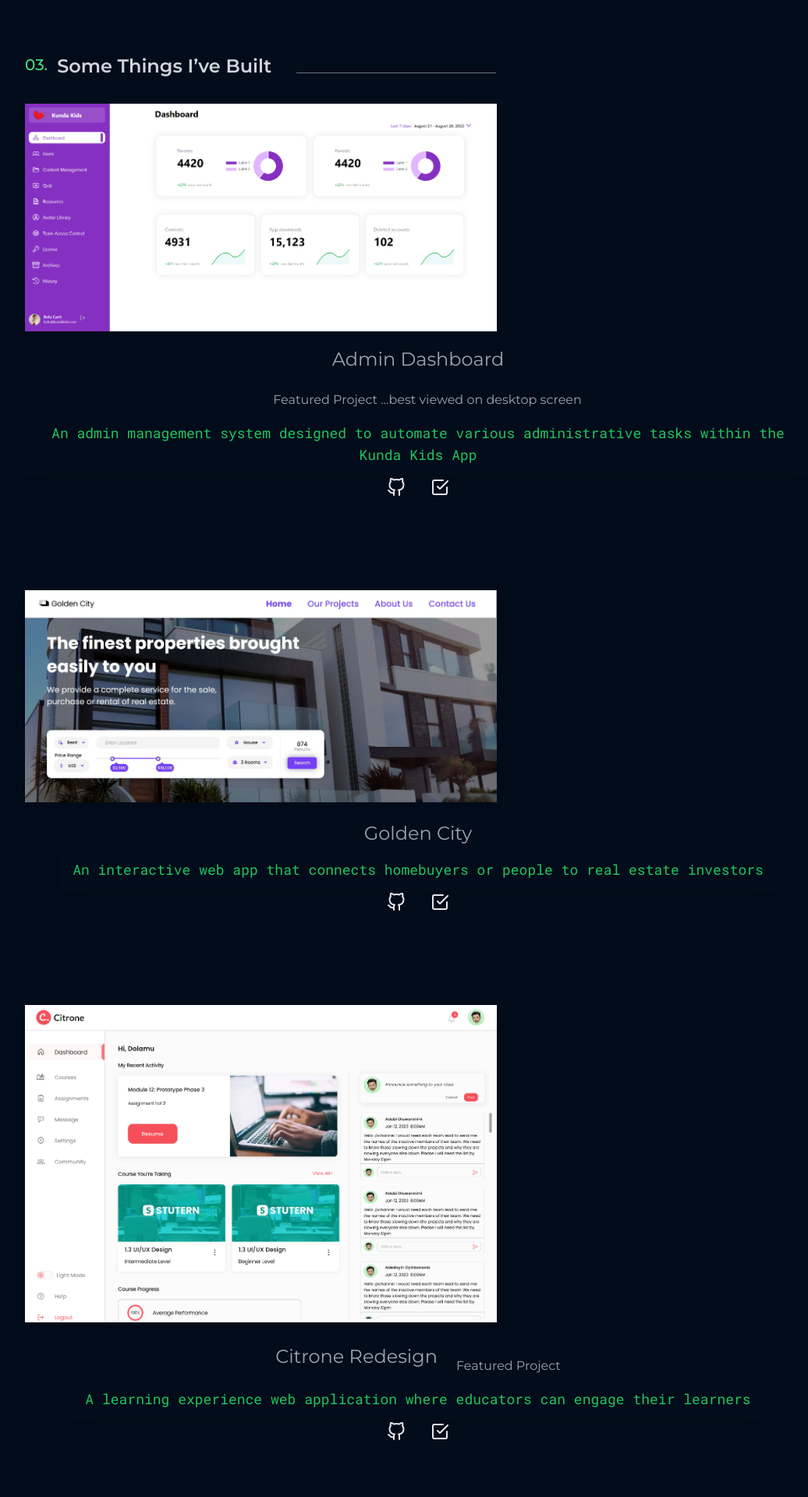
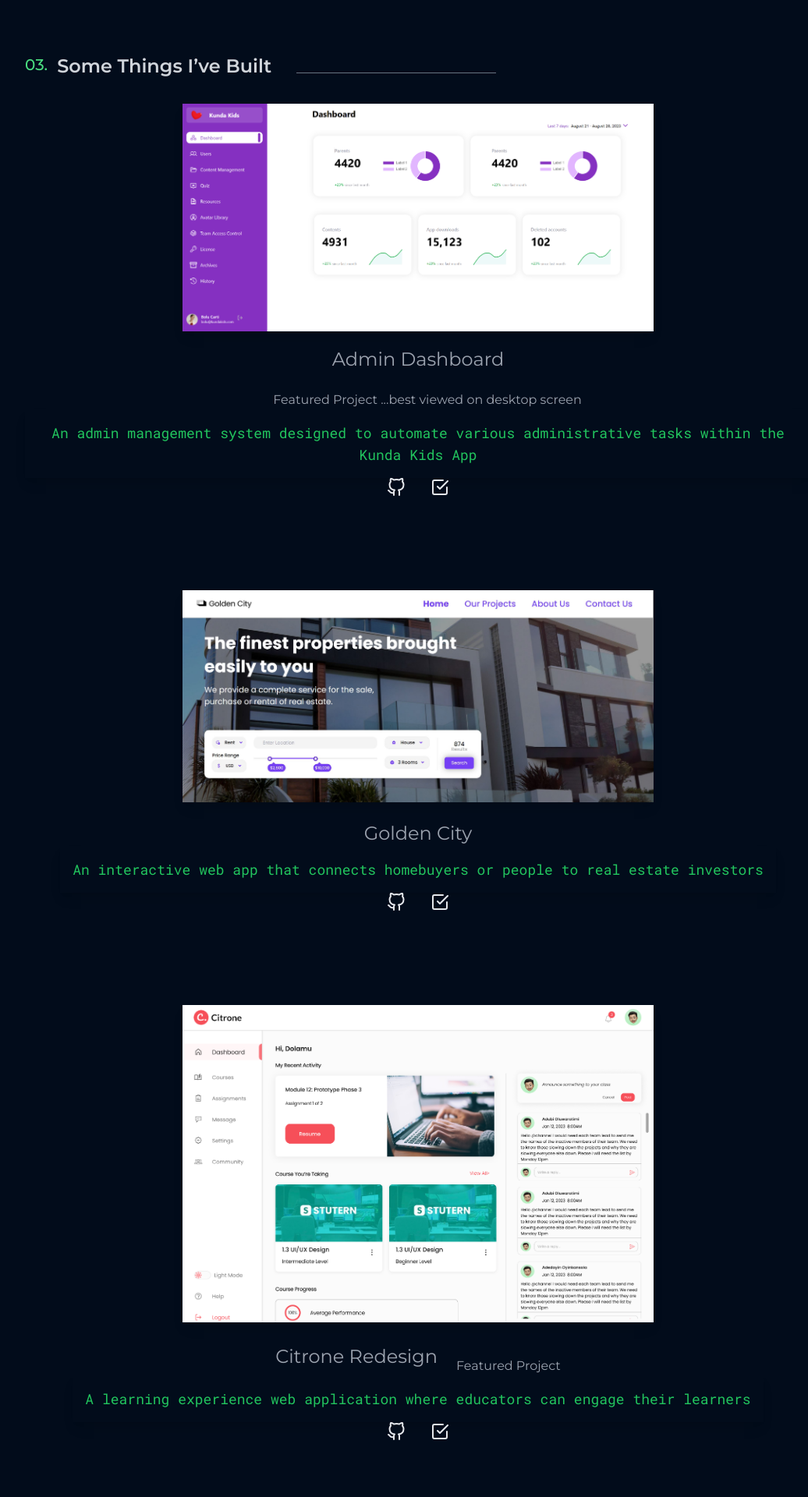
Before and after one commit to kennyoderinde/portfolio-project, a React (Create React App) app: page / in a window 1280 px wide. Shown: the part 3420-5340 px from the top of the page at 78% size, without its empty margins (192-1228 px from the left). Built offline with nearby package versions, Linux system fonts and the light colour scheme; a web font is replaced by a local one.

Commit message:
My resume link corrected

```diff
--- a/src/Components/Pages/Work/CacClone.js
+++ b/src/Components/Pages/Work/CacClone.js
@@ -11,8 +11,10 @@ const CacCloneProject = () => {
     <div className=''>
         <div className=" w-full sm:p-12 -ml-20 md:-ml-20 lg:ml-0 mt-20 md:-mt-2">
 
-          <div className='flex md:w-full md:flex sm:items-center sm:justify-center items-center justify-center mt-8'>
-            <img src={CacClone} alt='citrone-page' className=' opacity-80 shadow-lg w-66' style={{ }}/>
+          <div className=''>
+            <a href='https://growersedge.vercel.app/' className='flex md:w-full md:flex sm:items-center sm:justify-center items-center justify-center mt-8'>
+              <img src={CacClone} alt='citrone-page' className=' opacity-80 shadow-lg w-66' style={{ }}/>
+            </a>
           </div>
           <div className=' h-full w-full  md:flex md:flex-col md:justify-center  flex flex-col justify-center items-center'>
               <div className='flex items-center justify-center space-x-6'>
--- a/src/Components/Pages/Work/Citrone.js
+++ b/src/Components/Pages/Work/Citrone.js
@@ -15,23 +15,9 @@ const CitronePage = () => {
       transition={{ duration: 0.5 }}
     >
       <div className="w-full sm:p-12 -ml-20 md:-ml-20 lg:ml-0 mt-20 md:-mt-2">
-        {/* <div className='flex mt-20 md:mt-20 '>
-          <motion.p
-            className='text-base sm:text-xl font-medium text-green-400 font-montserrat'
-          >
-            03.
-          </motion.p>
-          <motion.span
-            className='whitespace-nowrap text-lg sm:text-2xl text-gray-300 font-semibold font-montserrat ml-3'
-          >
-            Some Things I’ve Built
-          </motion.span>
-          <motion.div
-            className='ml-8 mt-6 border-t border-gray-500 lg:w-64 md:w-64 w-20'
-          ></motion.div>
-        </div> */}
-        <div className='flex md:w-full md:flex sm:items-center md:justify-center items-center justify-center mt-8'>
-          <a href='https://citrone-redesign-group-a.vercel.app/'>
+
+        <div className=''>
+          <a href='https://citrone-redesign-group-a.vercel.app/' className='flex md:w-full md:flex sm:items-center md:justify-center items-center justify-center mt-8'>
           <motion.img
             src={CitronePic}
             alt='citrone-page'
--- a/src/Components/Pages/Work/Homez.js
+++ b/src/Components/Pages/Work/Homez.js
@@ -14,8 +14,8 @@ const CacClone = () => {
       transition={{ duration: 0.5 }}
     >
       <div className="w-full sm:p-12 -ml-20 md:-ml-20 lg:ml-0 mt-20 md:-mt-2">
-        <div className='flex md:w-full md:flex sm:items-center sm:justify-center items-center justify-center mt-8'>
-          <a href='https://golden-city-experience-test.vercel.app/'>
+        <div className=''>
+          <a href='https://golden-city-experience-test.vercel.app/' className='flex md:w-full md:flex sm:items-center sm:justify-center items-center justify-center mt-8'>
           <motion.img
             src={GoldenCityPic}
             alt='citrone-page'
--- a/src/Components/Pages/Work/KundaAdmin.js
+++ b/src/Components/Pages/Work/KundaAdmin.js
@@ -30,8 +30,8 @@ const CitronePage = () => {
             className='ml-8 mt-6 border-t border-gray-500 lg:w-64 md:w-64 w-20'
           ></motion.div>
         </div>
-        <div className='flex md:w-full md:flex sm:items-center md:justify-center items-center justify-center mt-8'>
-          <a href="https://admin-kunda-kids-project.vercel.app/">
+        <div className=''>
+          <a href="https://admin-kunda-kids-project.vercel.app/" className='flex md:w-full md:flex sm:items-center md:justify-center items-center justify-center mt-8'>
           <motion.img
             src={KundaAdmin}
             alt='citrone-page'
--- a/src/Components/Pages/Work/ResumeWise.js
+++ b/src/Components/Pages/Work/ResumeWise.js
@@ -11,8 +11,8 @@ const ResumeWise= () => {
     <div className=''>
         <div className=" w-full sm:p-12 -ml-20 md:-ml-20 mt-20 lg:ml-0 md:-mt-2">
 
-        <div className='flex md:w-full md:flex sm:items-center sm:justify-center items-center justify-center mt-8'>
-          <a href='https://resumewise1.vercel.app/'>
+        <div className=''>
+          <a href='https://resumewise1.vercel.app/' className='flex md:w-full md:flex sm:items-center sm:justify-center items-center justify-center mt-8'>
             <img src={CacClone} alt='citrone-page' className=' opacity-80 shadow-lg w-66' style={{ }}/>
           </a>
           </div>
--- a/src/Components/Pages/Work/ructec.js
+++ b/src/Components/Pages/Work/ructec.js
@@ -10,8 +10,8 @@ const ructec = () => {
     <div className=''>
       <div className=" w-full sm:p-12 -ml-20 md:-ml-20 lg:ml-0 mt-20 md:-mt-2">
 
-      <div className='flex md:w-full md:flex sm:items-center sm:justify-center items-center justify-center mt-8'>
-        <a href='https://golden-city-experience-test.vercel.app/'>
+      <div className=''>
+        <a href='https://golden-city-experience-test.vercel.app/' className='flex md:w-full md:flex sm:items-center sm:justify-center items-center justify-center mt-8'>
           <img src={GoldenCityPic} alt='citrone-page' className=' opacity-80 shadow-lg w-66' style={{ }}/>
         </a>
           </div>
```
